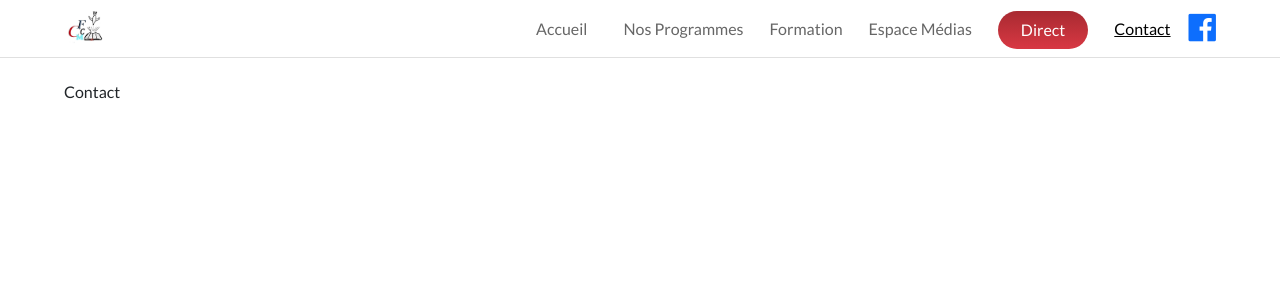
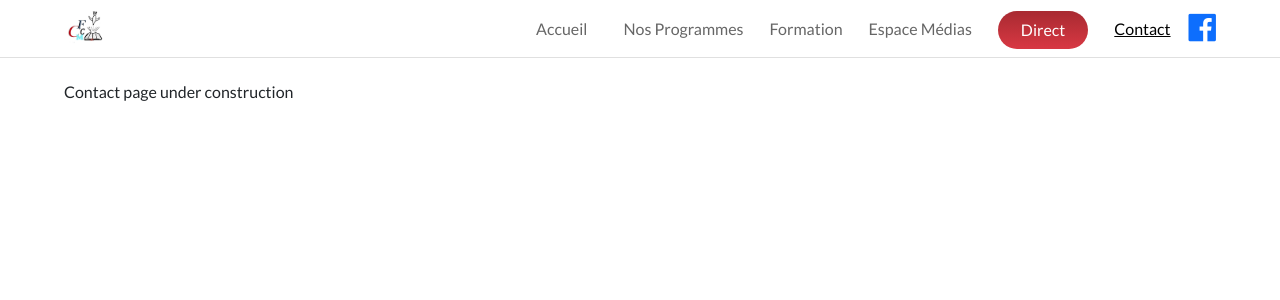
Before and after one commit to Olivier-Kango/cfcm, a React (Create React App) app: page /contact in a window 1280 px wide. Shown: the top 300 px of the page. Built offline with nearby package versions, Linux system fonts and the light colour scheme; a web font is replaced by a local one.

Commit message:
Contact under construction

```diff
--- a/src/components/Contact.js
+++ b/src/components/Contact.js
@@ -3,7 +3,7 @@ import '../styling/Contact.scss';
 
 const Contact = () => (
   <div className="contact">
-    Contact
+    Contact page under construction
   </div>
 );
 
```
